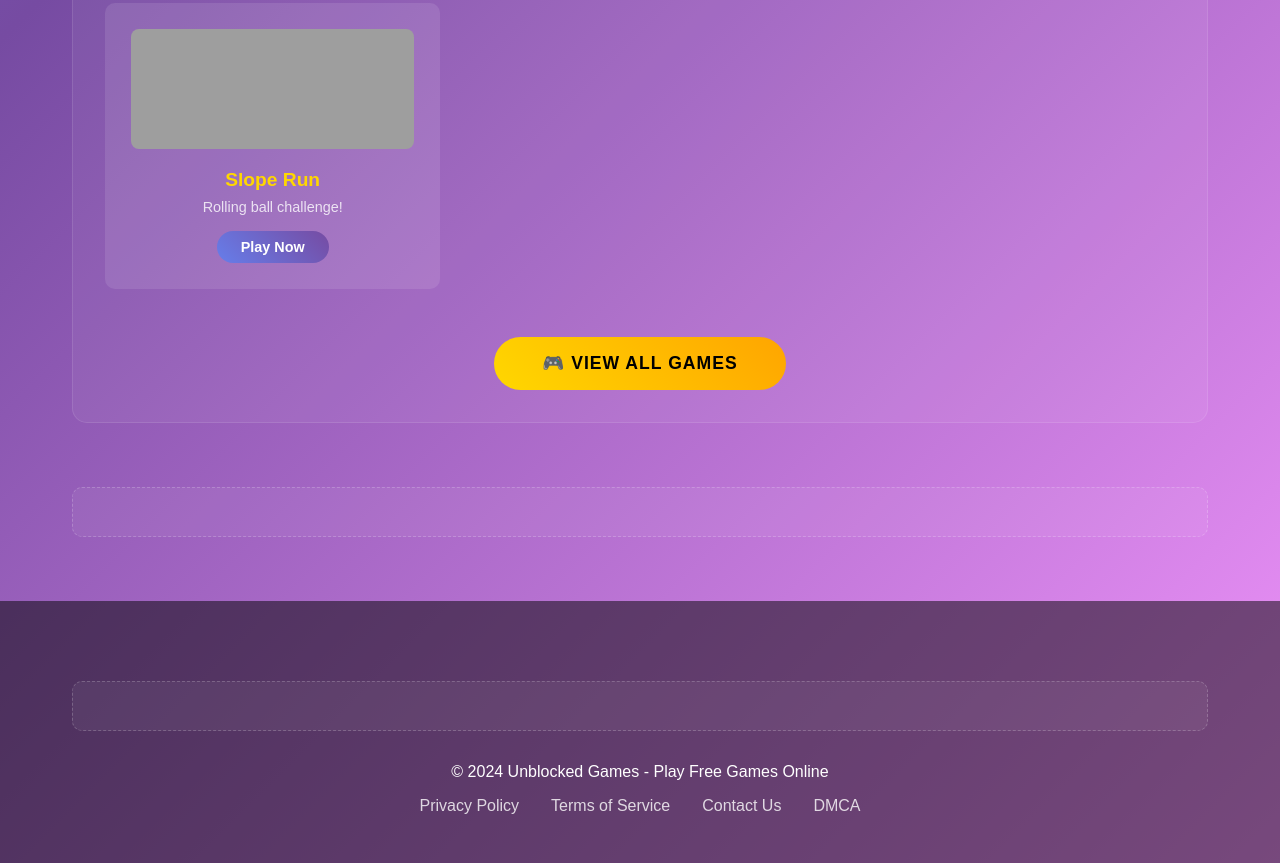
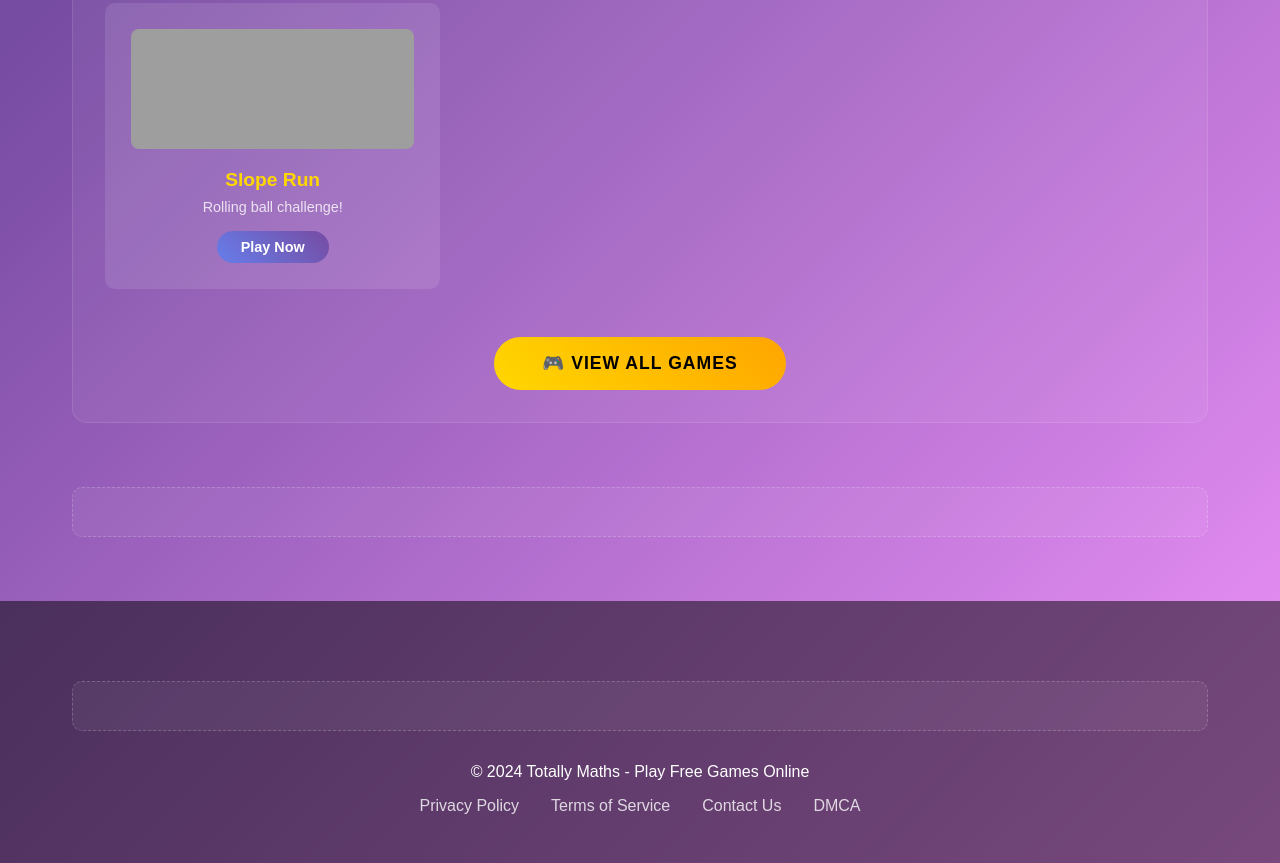
Before and after one commit to samuelmeseret/totallymaths, a plain HTML site: page games/snow-rider-3d.html in a window 1280 px wide. Shown: the part 2062-2925 px from the top of the page. Drawn offline with Linux system fonts and the light colour scheme; grey boxes are pictures that could not be loaded.

Commit message:
Update snow-rider-3d.html

```diff
--- a/games/snow-rider-3d.html
+++ b/games/snow-rider-3d.html
@@ -131,7 +131,7 @@
             <div class="ad-space footer-ad">
                 <!-- Auto ads will appear here -->
             </div>
-            <p>© 2024 Unblocked Games - Play Free Games Online</p>
+            <p>© 2024 Totally Maths - Play Free Games Online</p>
             <div class="footer-links">
                 <a href="../privacy.html">Privacy Policy</a>
                 <a href="../terms.html">Terms of Service</a>
```
